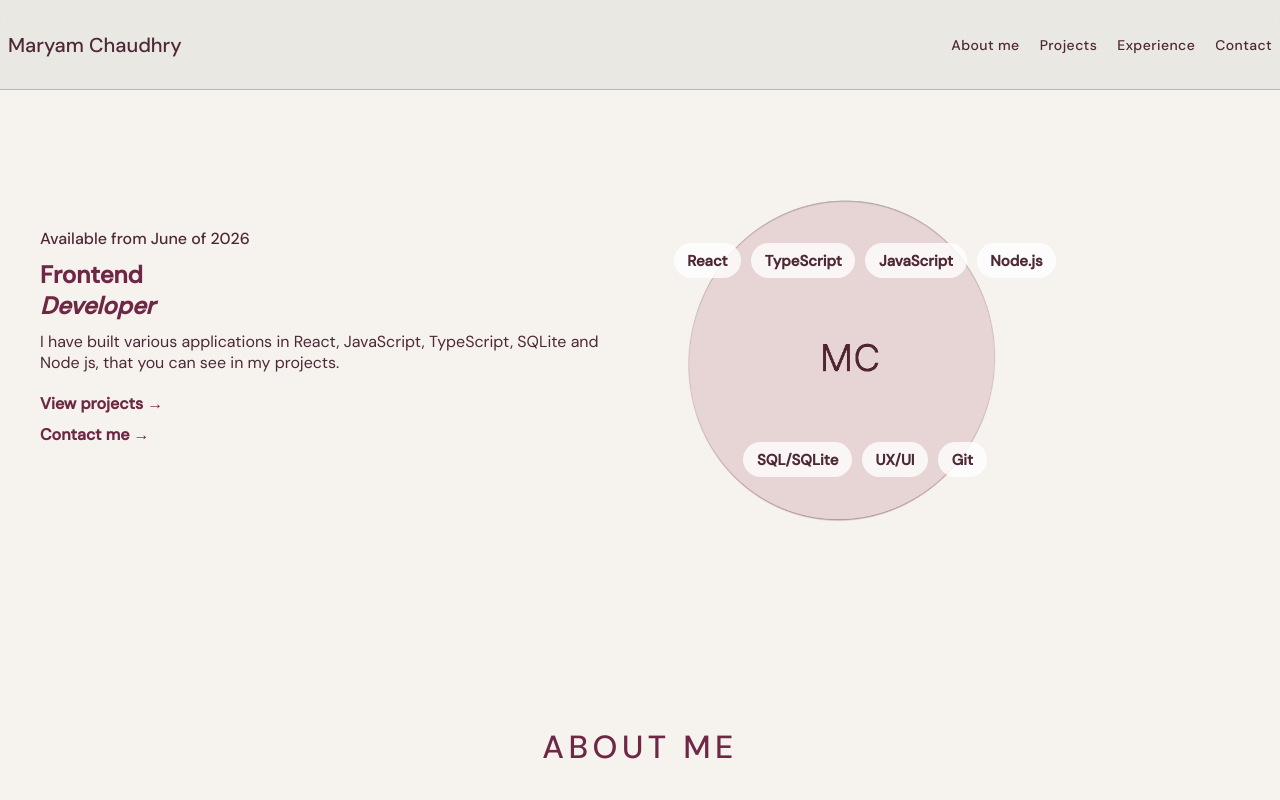
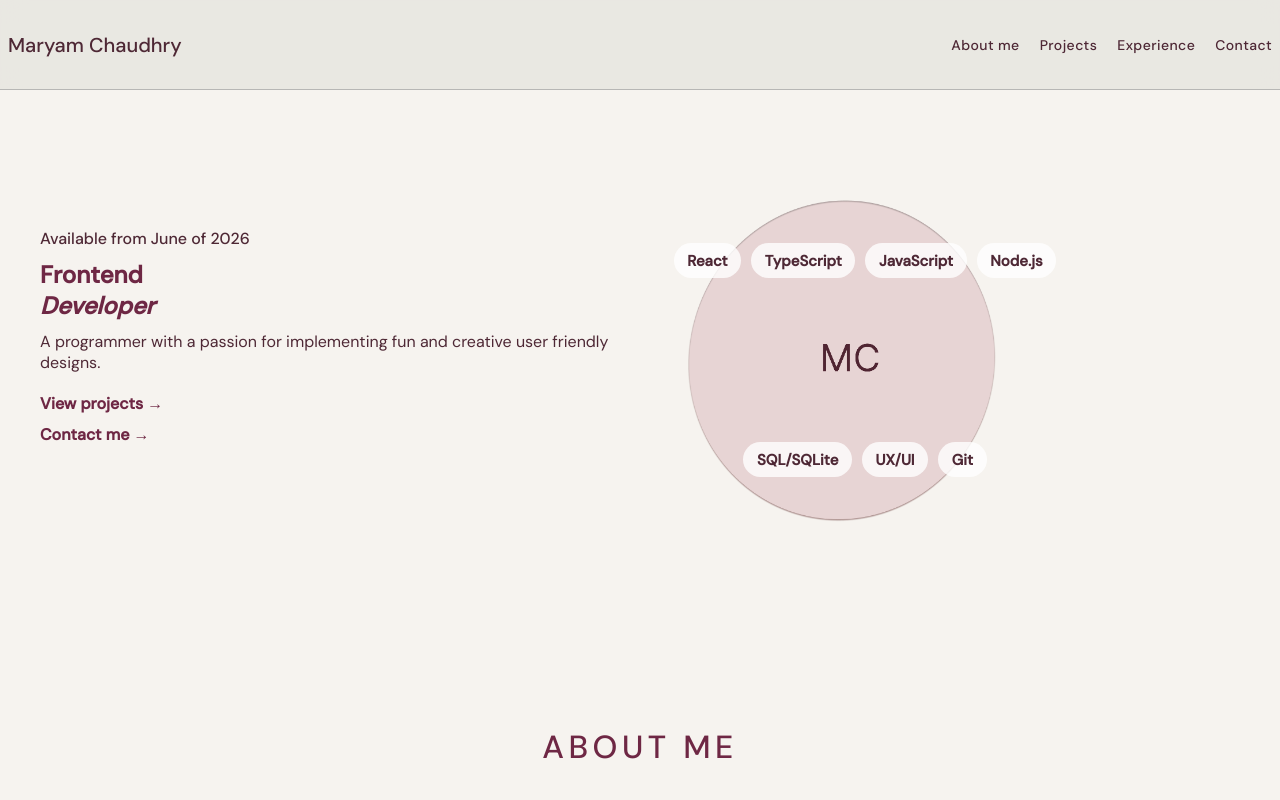
Before and after one commit to maryam891/Portfolio, a React (Vite) app: page / in a window 1280 px wide. Shown: the top 800 px of the page. Built offline with nearby package versions, Linux system fonts and the light colour scheme.

Commit message:
updated hero text

```diff
--- a/src/components/Hero.tsx
+++ b/src/components/Hero.tsx
@@ -9,7 +9,7 @@ export default function Hero() {
           Frontend<br /><em>Developer</em>
         </h1>
         <p className={"hero-text"}>
-          I have built various applications in React, JavaScript, TypeScript, SQLite and Node js, that you can see in my projects.
+          A programmer with a passion for implementing fun and creative user friendly designs.
         </p>
         <div className={"hero-links-container"}>
           <a href="#Projects" className={"see-project-link"}>View projects →</a>
```
